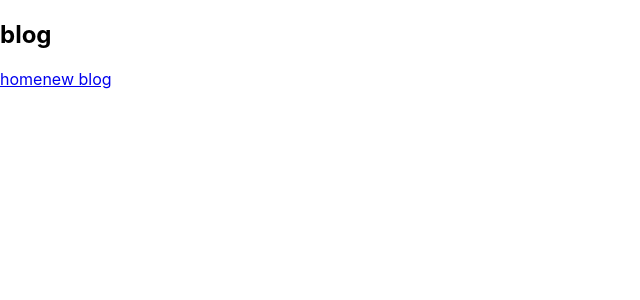
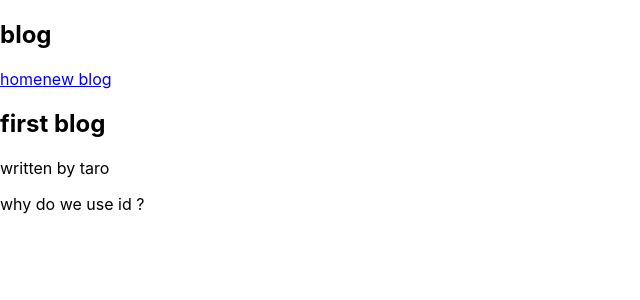
Before and after one commit to shimizuyuta/react_blog, a React (Create React App) app: page /blogs/1 in a window 1280 px wide. Shown: the top 300 px of the page, without its empty margins (0-640 px from the left). Built offline with nearby package versions, Linux system fonts and the light colour scheme; data requests are answered from the project's data file.

Commit message:
params id の受け取りと処理

```diff
--- a/src/App.js
+++ b/src/App.js
@@ -2,6 +2,7 @@
 import Home from "./components/Home/Home";
 import {BrowserRouter as Router, Route,Switch} from 'react-router-dom'
 import Create from "./components/Create.js/Create";
+import BlogDetails from "./components/BlogDetails/BlogDetails";
 
 function App() {
 
@@ -13,12 +14,15 @@
         <Navbar/>
         <div className="content">
           <Switch>
-            <Router exact path='/'>
+            <Route exact path='/'>
               <Home/>
-            </Router>
-            <Router path='/create'>
+            </Route>
+            <Route path='/create'>
               <Create/>
-            </Router>
+            </Route>
+            <Route path='/blogs/:id'>
+              <BlogDetails/>
+            </Route>
           </Switch>
         </div>
       </div>
--- /dev/null
+++ b/src/components/BlogDetails/BlogDetails.js
@@ -0,0 +1,23 @@
+
+import { useParams } from 'react-router-dom'
+import useFetch from '../../UseFetch/useFetch';
+
+const BlogDetails = () => {
+    const {id} = useParams();
+    const { data:blog,error,isPending} = useFetch('http://localhost:8000/blogs/'+ id)
+    return (
+        <div>
+            {isPending && <div>Loding...</div>}
+            {error && <div>{error}</div>}
+            {blog && (
+                <article>
+                    <h2>{blog.title}</h2>
+                    <p>written by {blog.author}</p>
+                    <div>{blog.body}</div>
+                </article>
+            )}
+        </div>
+    )
+}
+
+export default BlogDetails
--- a/src/components/BlogList/BlogList.js
+++ b/src/components/BlogList/BlogList.js
@@ -1,4 +1,6 @@
 import React from 'react'
+import { Link } from 'react-router-dom'
+
 
 const BlogList = ({blogs,title,handleDelete}) => {
 
@@ -9,9 +11,11 @@
       <h2>{title}</h2>
       {blogs.map((blog) => (
          <div className="blog-preview" key={blog.id}>
-           <h2>{blog.title}</h2>
-           <h2>written by {blog.author}</h2>
-           <button onClick={()=>handleDelete(blog.id)}>delete blog</button>
+           <Link to={`/blogs/${blog.id}`}>
+             <h2>{blog.title}</h2>
+             <h2>written by {blog.author}</h2>
+             <button onClick={()=>handleDelete(blog.id)}>delete blog</button>
+           </Link>
          </div>
       ))}
     </div>
```
